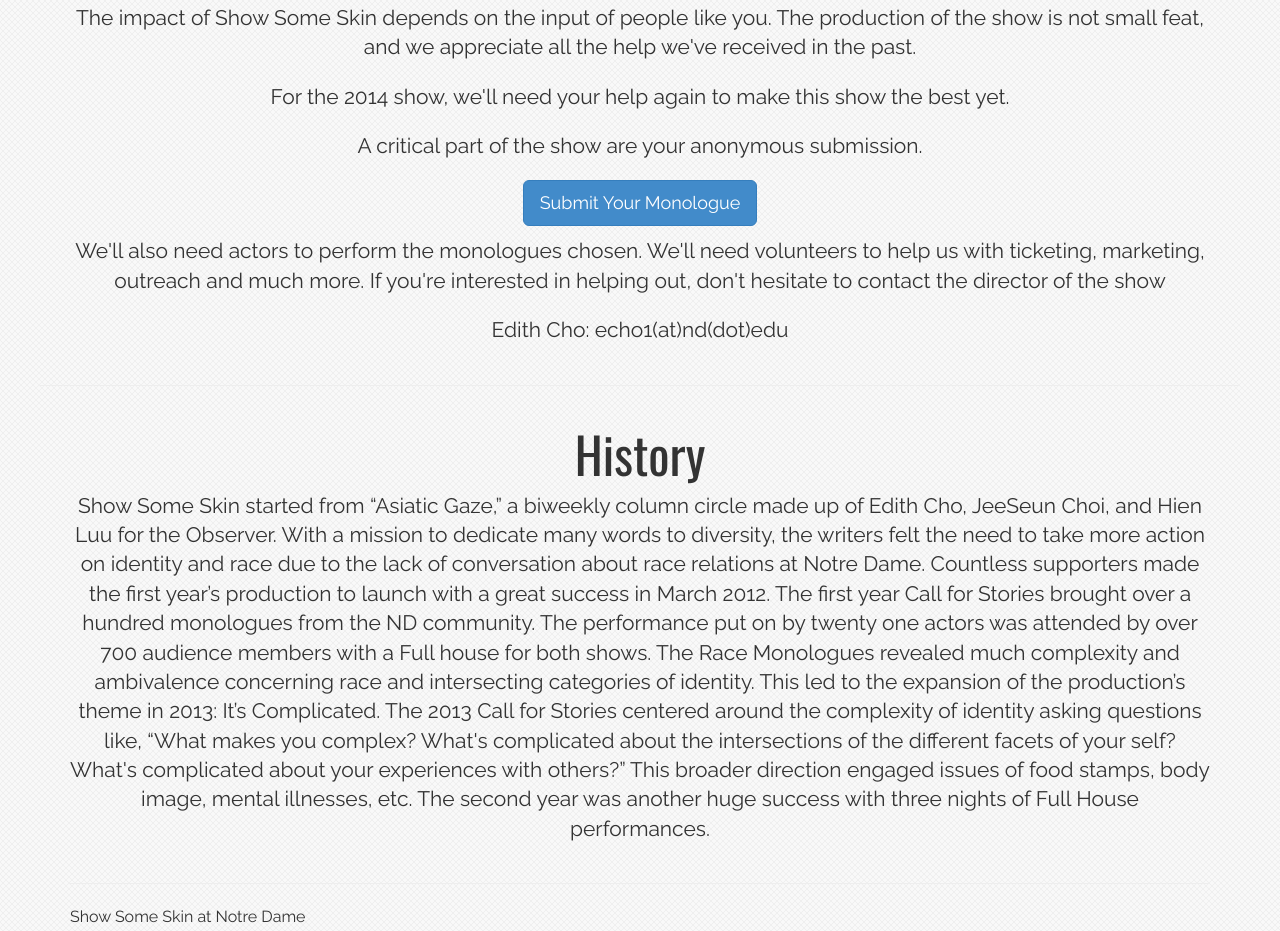
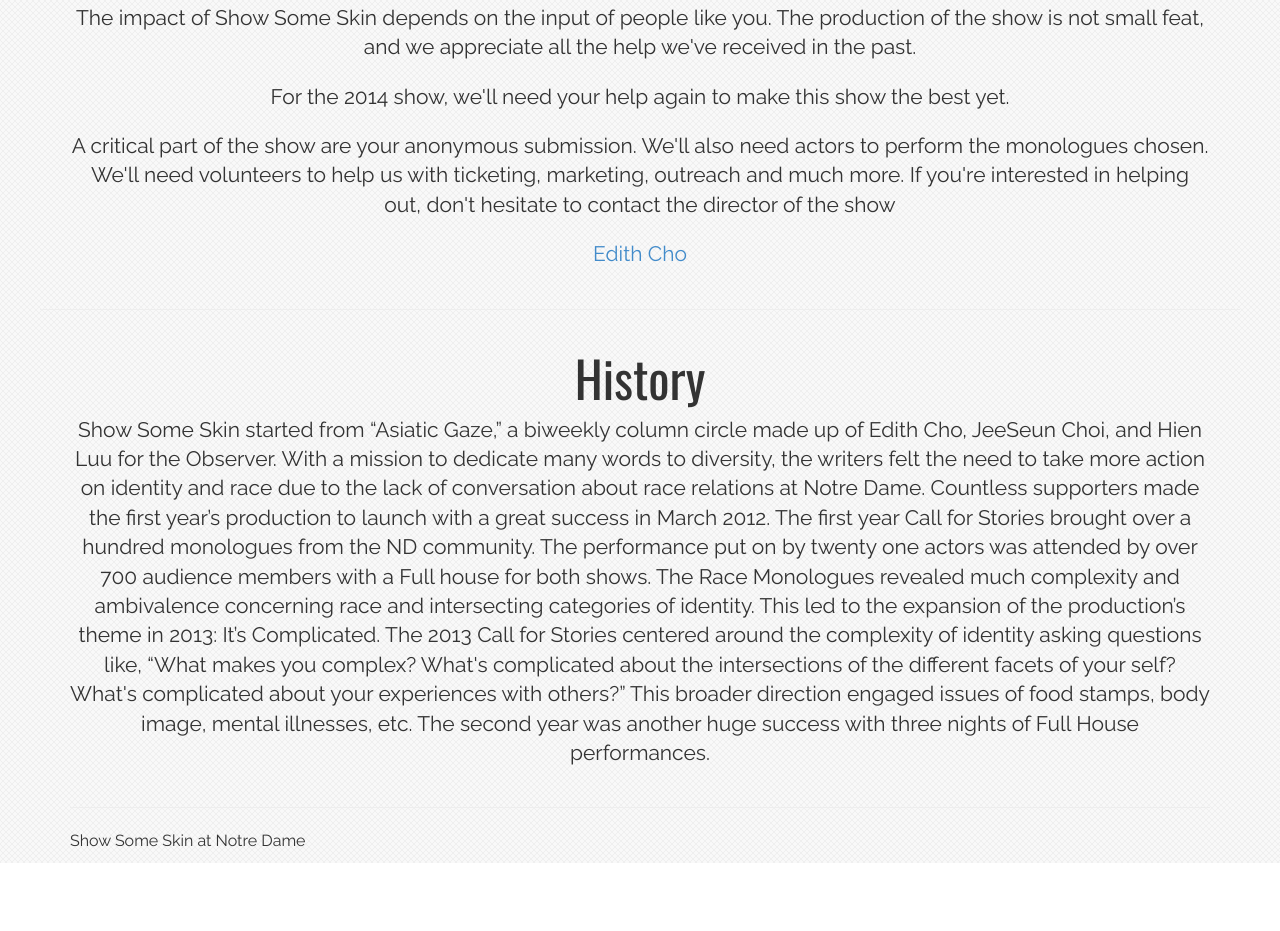
Before and after one commit to kwiromeo/show-some-skin, a plain HTML site: page index.html in a window 1280 px wide. Shown: the part 1100-2031 px from the top of the page. After the commit the page ends 1963 px from the top, so only its background shows below. Drawn offline with nearby package versions, Linux system fonts and the light colour scheme.

Commit message:
removed 2nd Submit Monologue button. Changed email to mailto link.

```diff
--- a/index.html
+++ b/index.html
@@ -82,10 +82,8 @@
 				<p class="lead">To accomplish our mission, we need your help</p>
 				<p class="lead">The impact of Show Some Skin depends on the input of people like you. The production of the show is not small feat, and we appreciate all the help we've received in the past.</p>
 				<p class="lead">For the 2014 show, we'll need your help again to make this show the best yet.</p>
-				<p class="lead">A critical part of the show are your anonymous submission.</p>
-				<p><a class="btn btn-primary btn-lg" href="submit-monologue.html">Submit Your Monologue</a></p>
-				<p class="lead">We'll also need actors to perform the monologues chosen. We'll need volunteers to help us with ticketing, marketing, outreach and much more. If you're interested in helping out, don't hesitate to contact the director of the show</p>
-				<p class="lead">Edith Cho: echo1(at)nd(dot)edu</p>
+				<p class="lead">A critical part of the show are your anonymous submission. We'll also need actors to perform the monologues chosen. We'll need volunteers to help us with ticketing, marketing, outreach and much more. If you're interested in helping out, don't hesitate to contact the director of the show</p>
+				<p class="lead"><a href="mailto:echo1@nd.edu">Edith Cho</a></p>
 		</div> <!-- end container -->
 	</section> <!-- end how can you help -->
 
```
